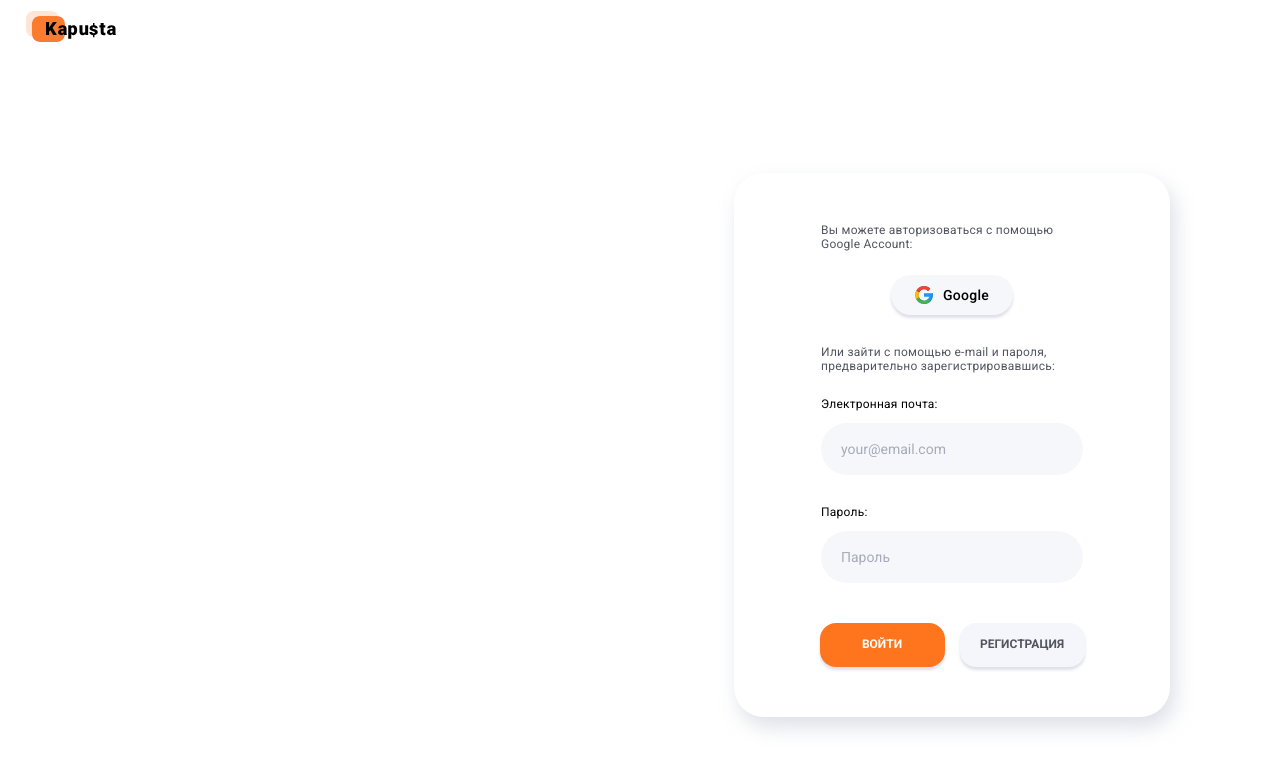
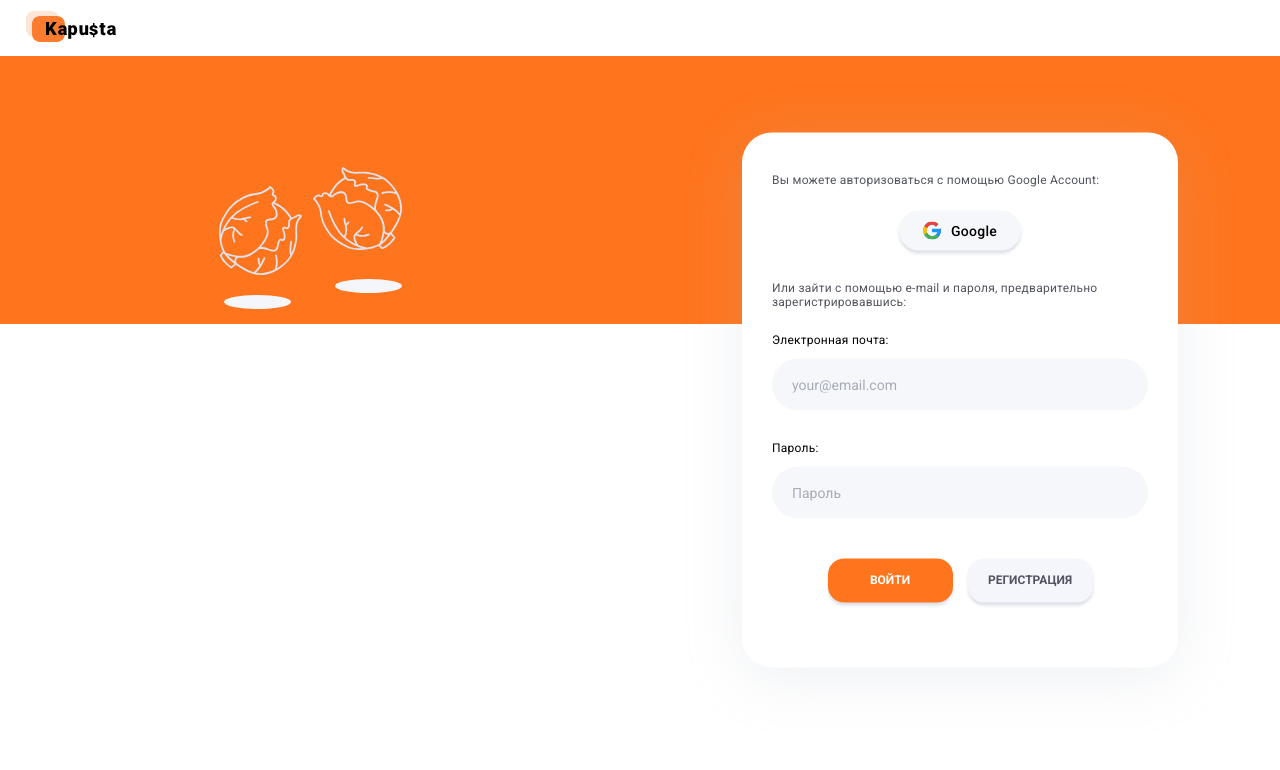
Before and after one commit to yankyrychenko/goit-react-project, a React (Create React App) app: page /authorization in a window 1280 px wide. Shown: the top 770 px of the page. Built offline with nearby package versions, Linux system fonts and the light colour scheme.

Commit message:
modal added

```diff
--- a/src/components/AuthorizationForm/AuthorizationForm.module.scss
+++ b/src/components/AuthorizationForm/AuthorizationForm.module.scss
@@ -3,19 +3,19 @@
 
 .AuthorizationForm {
   background-color: $white-color;
-  margin: 50px 0 0 0;
+  // margin: 50px 0 0 0;
   padding: 40px 20px;
-  box-shadow: 5px 10px 20px rgba(170, 178, 197, 0.4);
+  // box-shadow: 5px 10px 20px rgba(170, 178, 197, 0.4);
   border-radius: 30px;
 
   @include for-size(tablet) {
-    margin: 50px auto 0 auto;
-    padding: 50px 77px;
-    width: 436px;
+    // margin: 50px auto 0 auto;
+    // padding: 50px 77px;
+    // width: 436px;
   }
 
   @include for-size(desktop) {
-    margin: 117px 0 0 auto;
+    // margin: 117px 0 0 auto;
   }
 }
 
--- a/src/components/Container/Container.module.scss
+++ b/src/components/Container/Container.module.scss
@@ -3,8 +3,8 @@
 .container {
   margin-left: auto;
   margin-right: auto;
-  padding-left: 20px;
-  padding-right: 20px;
+  // padding-left: 20px;
+  // padding-right: 20px;
 
   @include for-size(mobile) {
     width: 320px;
@@ -16,5 +16,11 @@
 
   @include for-size(desktop) {
     width: 1100px;
+    width: 100%;
+    padding-bottom: 268px;
+    background: #ff751d url(../../img/icon_bottom.svg);
+    background-repeat: no-repeat;
+    background-position-y: 88%;
+    background-position-x: 20%;
   }
 }
--- a/src/components/Modal/Modal.js
+++ b/src/components/Modal/Modal.js
@@ -1,37 +1,39 @@
-import React, { Component } from 'react';
-import styles from './Modal.module.css';
+import { useState, useEffect } from 'react';
 import { createPortal } from 'react-dom';
+import s from './Modal.module.scss';
 
-export default class Modal extends Component {
-  state = {};
-  componentDidMount() {
-    const { hendleEsc } = this;
-    window.addEventListener('keydown', hendleEsc);
+const Modal = ({ children }) => {
+  const [showModal, setShowModal] = useState(true);
+
+  console.log(showModal);
+
+  function closeModal(e) {
+    if (e.target === e.currentTarget) {
+      setShowModal(false);
+    }
   }
-  componentWillUnmount() {
-    const { hendleEsc } = this;
-    window.removeEventListener('keydown', hendleEsc);
+  function escapeModal(e) {
+    if (e.code === `Escape`) {
+      setShowModal(false);
+    }
   }
-  hendleClose = e => {
-    const { toggleModal } = this.props;
-    if (e.target === e.carrentTarget) {
-      toggleModal();
-    }
-  };
-  hendleEsc = e => {
-    const { toggleModal } = this.props;
-    if (e.code === 'Escape') {
-      toggleModal();
-    }
-  };
-  render() {
-    const { hendleClose } = this;
-    const { children } = this.props;
-    return createPortal(
-      <div className={styles.backDrop} onClick={hendleClose}>
-        <div className={styles.content}>{children}</div>
+
+  useEffect(() => {
+    window.addEventListener('click', escapeModal);
+    return () => {
+      window.removeEventListener('click', escapeModal);
+    };
+  });
+
+  return (
+    showModal &&
+    createPortal(
+      <div className={s.backdrop} onClick={closeModal}>
+        <div className={s.content}>{children}</div>
       </div>,
       document.getElementById('modal-root'),
-    );
-  }
-}
+    )
+  );
+};
+
+export default Modal;
--- /dev/null
+++ b/src/components/Modal/Modal.module.scss
@@ -0,0 +1,34 @@
+@import '../../styles/_mixins.scss';
+@import '../../styles/_variables.scss';
+
+.backdrop {
+  position: fixed;
+  top: 0;
+  left: 0;
+  width: 100vw;
+  height: 100vh;
+  /* background: rgba(0, 0, 0, 0.411); */
+}
+
+.content {
+  position: absolute;
+  top: 50%;
+  left: 50%;
+  transform: translate(-50%, -50%);
+  max-width: 480px;
+  /* width: 100%;
+  height: 50%; */
+  width: 300px;
+  height: 525px;
+  box-shadow: 5px 10px 20px rgba(170, 178, 197, 0.4);
+  border-radius: 30px;
+
+  @include for-size(tablet) {
+    width: 436px;
+    height: 535px;
+    box-shadow: 0px 10px 60px rgba(170, 178, 197, 0.2);
+  }
+  @include for-size(desktop) {
+    left: 75%;
+  }
+}
--- a/src/pages/AuthorizationView/AuthorizationView.js
+++ b/src/pages/AuthorizationView/AuthorizationView.js
@@ -1,11 +1,14 @@
 import React from 'react';
 import Container from '../../components/Container';
 import AuthorizationForm from '../../components/AuthorizationForm/AuthorizationForm';
+import Modal from '../../components/Modal/Modal';
 
 const AuthorizationView = () => (
   <main>
     <Container>
-      <AuthorizationForm />
+      <Modal>
+        <AuthorizationForm />
+      </Modal>
     </Container>
   </main>
 );
```
Also changed, not shown: src/components/Modal/Modal.module.css (deleted, +0 -20 lines), src/pages/AuthorizationView/AuthorizationView.module.scss (+14 -0 lines), src/img/icon_bottom.svg (added), src/img/icons.svg (added).
